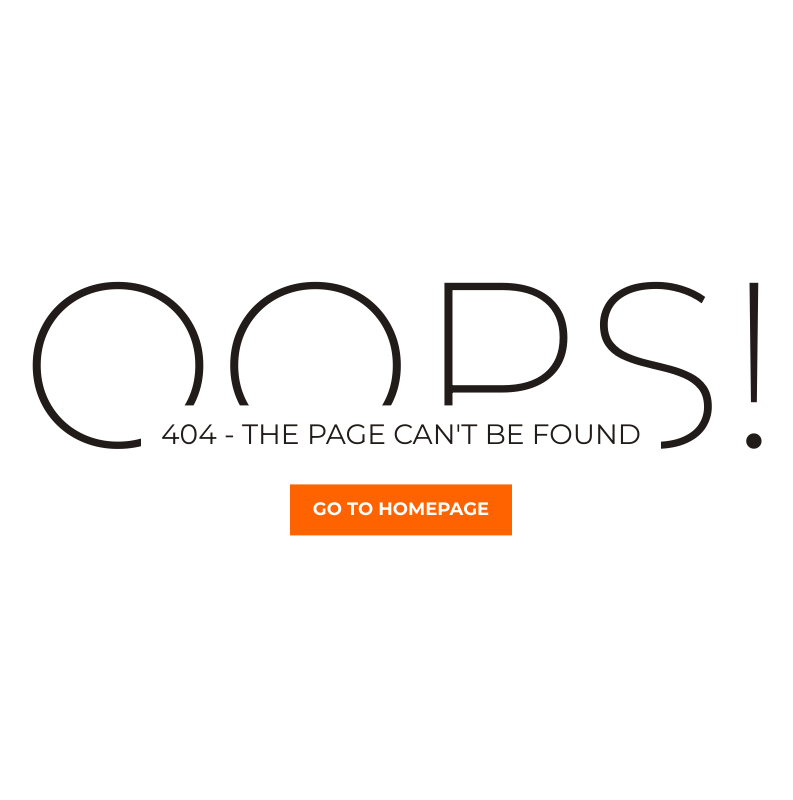
After one commit to farahhazirah/utm_gatherly, a PHP site: page /views/404.php in a window 1280 px wide. The commit adds this page. Shown: the whole page, without its empty margins (239-1032 px from the left). Run offline with PHP 8.4, Linux system fonts and the light colour scheme.

Commit message:
update fix

```diff
--- a/config/router.php
+++ b/config/router.php
@@ -1,6 +1,6 @@
 <?php
 // Determine which content to load based on the `page` URL parameter
-$page = isset($_GET['page']) ? $_GET['page'] : 'calendar';
+$page = isset($_GET['page']) ? $_GET['page'] : 'site';
 
 // Sanitize the input to prevent directory traversal attacks
 $page = preg_replace('/[^a-zA-Z0-9_-]/', '', $page);
@@ -8,9 +8,10 @@ $page = preg_replace('/[^a-zA-Z0-9_-]/', '', $page);
 // Define the path for the content file
 $contentFile = "views/{$page}.php";
 
+
 // Check if the content file exists; if not, load a 404 page
 if (!file_exists($contentFile)) {
-    $contentFile = "views/404.php";
+    header('Location: views/404.php');
 }
 
 ?>
--- a/index.php
+++ b/index.php
@@ -15,7 +15,7 @@ include 'config/router.php';
     <!-- favicon -->
     <link rel="icon" href="images/favicon.ico">
     <!-- Link to Bootstrap CSS -->
-    <link href="plugins/bootstrap/css/bootstrap.min.css" rel="stylesheet">
+    <!-- <link href="plugins/bootstrap/css/bootstrap.min.css" rel="stylesheet"> -->
 </head>
 <body>
 
@@ -41,8 +41,9 @@ include 'config/router.php';
 
 
     <!-- Bootstrap and jQuery Scripts -->
-    <!-- <script src="https://code.jquery.com/jquery-3.5.1.min.js"></script> -->
+    <script src="https://code.jquery.com/jquery-3.6.0.min.js"></script>
     <script src="plugins/bootstrap/js/bootstrap.min.js"></script>
+    <script src="plugins/bootstrap/js/bootstrap.bundle.min.js"></script>
 </body>
 </html>
 
--- /dev/null
+++ b/views/404.php
@@ -0,0 +1,153 @@
+<!DOCTYPE html>
+<html lang="en">
+
+<head>
+	<meta charset="utf-8">
+	<meta http-equiv="X-UA-Compatible" content="IE=edge">
+	<meta name="viewport" content="width=device-width, initial-scale=1">
+	<!-- The above 3 meta tags *must* come first in the head; any other head content must come *after* these tags -->
+
+	<title>404 HTML Template by Colorlib</title>
+
+	<!-- Google font -->
+	<link href="https://fonts.googleapis.com/css?family=Montserrat:200,400,700" rel="stylesheet">
+
+	<!-- Custom stlylesheet -->
+	<style>
+        * {
+        -webkit-box-sizing: border-box;
+                box-sizing: border-box;
+        }
+
+        body {
+        padding: 0;
+        margin: 0;
+        }
+
+        #notfound {
+        position: relative;
+        height: 100vh;
+        }
+
+        #notfound .notfound {
+        position: absolute;
+        left: 50%;
+        top: 50%;
+        -webkit-transform: translate(-50%, -50%);
+            -ms-transform: translate(-50%, -50%);
+                transform: translate(-50%, -50%);
+        }
+
+        .notfound {
+        max-width: 520px;
+        width: 100%;
+        line-height: 1.4;
+        text-align: center;
+        }
+
+        .notfound .notfound-404 {
+        position: relative;
+        height: 200px;
+        margin: 0px auto 20px;
+        z-index: -1;
+        }
+
+        .notfound .notfound-404 h1 {
+        font-family: 'Montserrat', sans-serif;
+        font-size: 236px;
+        font-weight: 200;
+        margin: 0px;
+        color: #211b19;
+        text-transform: uppercase;
+        position: absolute;
+        left: 50%;
+        top: 50%;
+        -webkit-transform: translate(-50%, -50%);
+            -ms-transform: translate(-50%, -50%);
+                transform: translate(-50%, -50%);
+        }
+
+        .notfound .notfound-404 h2 {
+        font-family: 'Montserrat', sans-serif;
+        font-size: 28px;
+        font-weight: 400;
+        text-transform: uppercase;
+        color: #211b19;
+        background: #fff;
+        padding: 10px 5px;
+        margin: auto;
+        display: inline-block;
+        position: absolute;
+        bottom: 0px;
+        left: 0;
+        right: 0;
+        }
+
+        .notfound a {
+        font-family: 'Montserrat', sans-serif;
+        display: inline-block;
+        font-weight: 700;
+        text-decoration: none;
+        color: #fff;
+        text-transform: uppercase;
+        padding: 13px 23px;
+        background: #ff6300;
+        font-size: 18px;
+        -webkit-transition: 0.2s all;
+        transition: 0.2s all;
+        }
+
+        .notfound a:hover {
+        color: #ff6300;
+        background: #211b19;
+        }
+
+        @media only screen and (max-width: 767px) {
+            .notfound .notfound-404 h1 {
+                font-size: 148px;
+            }
+        }
+
+        @media only screen and (max-width: 480px) {
+            .notfound .notfound-404 {
+                height: 148px;
+                margin: 0px auto 10px;
+            }
+            .notfound .notfound-404 h1 {
+                font-size: 86px;
+            }
+            .notfound .notfound-404 h2 {
+                font-size: 16px;
+            }
+            .notfound a {
+                padding: 7px 15px;
+                font-size: 14px;
+            }
+        }
+
+    </style>
+
+	<!-- HTML5 shim and Respond.js for IE8 support of HTML5 elements and media queries -->
+	<!-- WARNING: Respond.js doesn't work if you view the page via file:// -->
+	<!--[if lt IE 9]>
+		  <script src="https://oss.maxcdn.com/html5shiv/3.7.3/html5shiv.min.js"></script>
+		  <script src="https://oss.maxcdn.com/respond/1.4.2/respond.min.js"></script>
+		<![endif]-->
+
+</head>
+
+<body>
+
+	<div id="notfound">
+		<div class="notfound">
+			<div class="notfound-404">
+				<h1>Oops!</h1>
+				<h2>404 - The Page can't be found</h2>
+			</div>
+			<a href="../index.php">Go TO Homepage</a>
+		</div>
+	</div>
+
+</body><!-- This templates was made by Colorlib (https://colorlib.com) -->
+
+</html>
--- /dev/null
+++ b/views/site.php
@@ -0,0 +1,5 @@
+<div class="card">
+    <div class="card-body">
+        Dashboard
+    </div>
+</div>
```
Also changed, not shown: controller/CalendarController.php (added, +81 -0 lines), views/add_event.php (added, +66 -0 lines), views/calendar.php (+89 -3 lines), views/header.php (+30 -12 lines), images/profilepicture.jpg (added).
